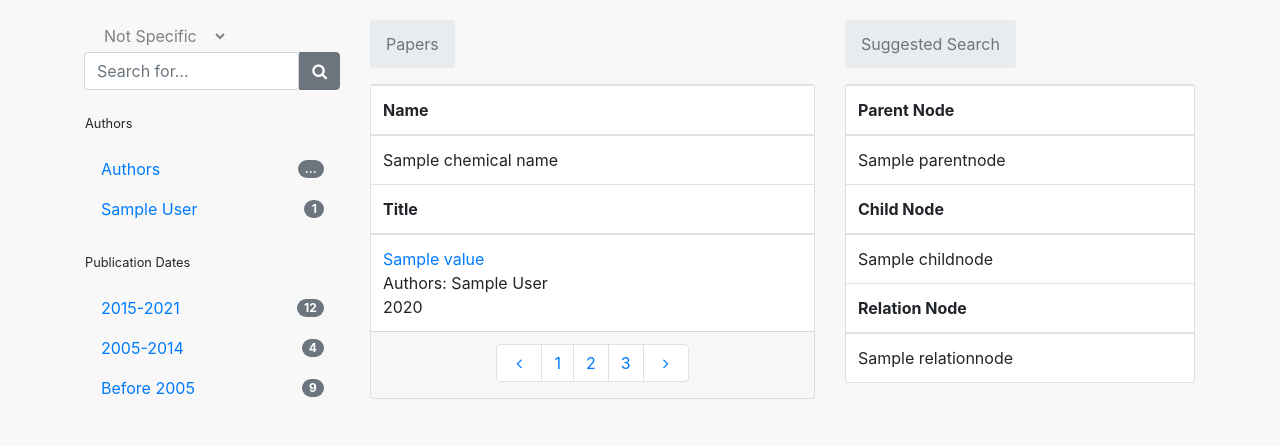
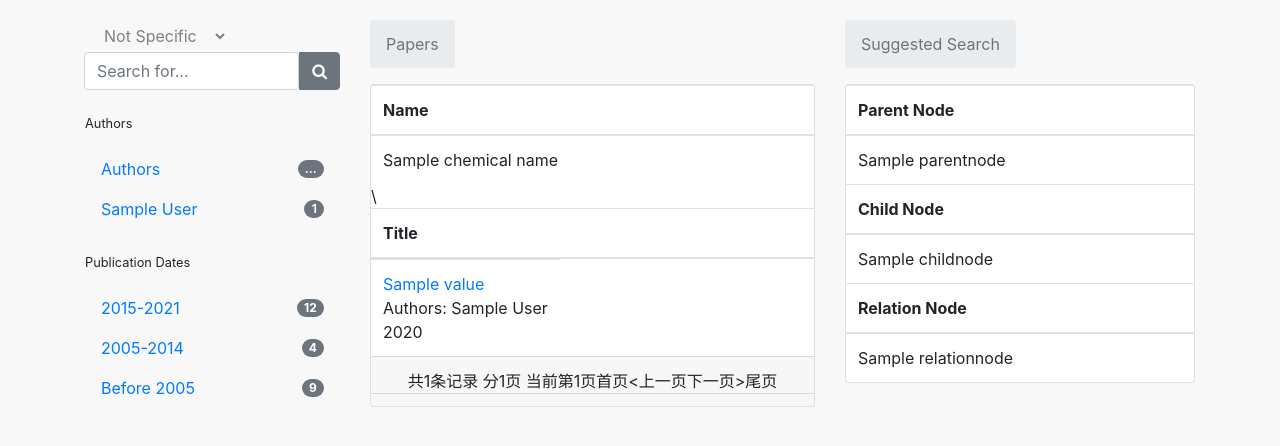
Before and after one commit to Wanyu42/COVID-19-Knowledge-Base, a Flask app: template templates/list.html in a window 1280 px wide. Shown: the top 446 px of the page. Run offline with Flask 2, Linux system fonts and the light colour scheme; the template is opened without the code that fills it: most values are stand-ins (such as "Sample title", 1, 10 or a date in 2020); parts of the project's set-up code (start-up, migrations or seed data) failed here and were passed over; some libraries are stand-ins or nearby versions.

Commit message:
page update

```diff
--- a/templates/list.html
+++ b/templates/list.html
@@ -34,8 +34,56 @@
         }
         -->
     </style>
+    <script>
+function goPage(pno,psize){
+  var itable = document.getElementById("paperListTable");
+  var num = itable.rows.length;//表格所有行数(所有记录数)
+  console.log(num);
+  var totalPage = 0;//总页数
+  var pageSize = psize;//每页显示行数
+  //总共分几页
+  if(num/pageSize > parseInt(num/pageSize)){
+      totalPage=parseInt(num/pageSize)+1;
+    }else{
+      totalPage=parseInt(num/pageSize);
+    }
+  var currentPage = pno;//当前页数
+  var startRow = (currentPage - 1) * pageSize+1;//开始显示的行 31
+    var endRow = currentPage * pageSize;//结束显示的行  40
+    endRow = (endRow > num)? num : endRow;  //40
+    console.log(endRow);
+    //遍历显示数据实现分页
+  for(var i=1;i<(num+1);i++){
+    var irow = itable.rows[i-1];
+    if(i>=startRow && i<=endRow){
+      irow.style.display = "block";
+    }else{
+      irow.style.display = "none";
+    }
+  }
+  var tempStr = num+" results, "+totalPage+" pages, current page: "+currentPage;
+  var turnPage = "";
+  if(currentPage>1){
+    turnPage += "<a href=\"#\" onClick=\"goPage("+(1)+","+psize+")\">First</a>";
+    turnPage += "<a href=\"#\" onClick=\"goPage("+(currentPage-1)+","+psize+")\">Prev</a>"
+  }
+  else{
+    turnPage += "First";
+    turnPage += "Prev";
+  }
+  if(currentPage<totalPage){
+    turnPage += "<a href=\"#\" onClick=\"goPage("+(currentPage+1)+","+psize+")\">Next</a>";
+    turnPage += "<a href=\"#\" onClick=\"goPage("+(totalPage)+","+psize+")\">Last</a>";
+  }else{
+    turnPage += "Next";
+    turnPage += "Last";
+  }
+  document.getElementById("page1").innerHTML = tempStr;
+  document.getElementById("page2").innerHTML = turnPage;
+}
+</script>
 </head>
-<body>
+<body onload="goPage(1,4);">
 <link href="https://maxcdn.bootstrapcdn.com/font-awesome/4.3.0/css/font-awesome.min.css" rel="stylesheet">
 <div class="container">
     <div class="row">
@@ -111,7 +159,7 @@
                                 <th class="align-middle bt-0">Title</th>
                             </tr>
                         </thead>
-                        <tbody>
+                        <tbody id="paperListTable">\
                             {% if paperlist %}
                             {% for key,value in paperlist.items() %}
                             <tr>
@@ -124,16 +172,9 @@
                         </tbody>
                     </table>
                 </div>
-                <div class="d-flex justify-content-center pb-0 card-footer">
-                    <nav class="" aria-label="Page navigation example">
-                        <ul class="pagination">
-                            <li class="page-item"><a href="#" class="page-link" aria-label="Previous"><span aria-hidden="true"><i class="fa fa-fw fa-angle-left"></i></span><span class="sr-only">Previous</span></a></li>
-                            <li class="page-item"><a href="#" class="page-link" id="page1">1</a></li>
-                            <li class="page-item"><a href="#" class="page-link" id="page2">2</a></li>
-                            <li class="page-item"><a href="#" class="page-link" id="page3">3</a></li>
-                            <li class="page-item"><a href="#" class="page-link" aria-label="Next"><span aria-hidden="true"><i class="fa fa-fw fa-angle-right"></i></span><span class="sr-only">Next</span></a></li>
-                        </ul>
-                    </nav>
+                <div class="d-flex justify-content-center pb-0 card-footer" id="page1">
+                </div>
+                <div class="d-flex justify-content-center pb-0 card-footer" id="page2">
                 </div>
             </div>
         </div>
--- a/templates/list.js
+++ b/templates/list.js
@@ -85,6 +85,50 @@ function handleClicked(evt) {
     //$("#key-" + key_number).focus();
 }
 
+function goPage(pno,psize){
+  var itable = document.getElementById("paperListTable");
+  var num = itable.rows.length;//表格所有行数(所有记录数)
+  console.log(num);
+  var totalPage = 0;//总页数
+  var pageSize = psize;//每页显示行数
+  //总共分几页
+  if(num/pageSize > parseInt(num/pageSize)){
+      totalPage=parseInt(num/pageSize)+1;
+    }else{
+      totalPage=parseInt(num/pageSize);
+    }
+  var currentPage = pno;//当前页数
+  var startRow = (currentPage - 1) * pageSize+1;//开始显示的行 31
+    var endRow = currentPage * pageSize;//结束显示的行  40
+    endRow = (endRow > num)? num : endRow;  //40
+    console.log(endRow);
+    //遍历显示数据实现分页
+  for(var i=1;i<(num+1);i++){
+    var irow = itable.rows[i-1];
+    if(i>=startRow && i<=endRow){
+      irow.style.display = "block";
+    }else{
+      irow.style.display = "none";
+    }
+  }
+  var tempStr = "共"+num+"条记录 分"+totalPage+"页 当前第"+currentPage+"页";
+  if(currentPage>1){
+    tempStr += "<a href=\"#\" onClick=\"goPage("+(1)+","+psize+")\">首页</a>";
+    tempStr += "<a href=\"#\" onClick=\"goPage("+(currentPage-1)+","+psize+")\"><上一页</a>"
+  }else{
+    tempStr += "首页";
+    tempStr += "<上一页";
+  }
+  if(currentPage<totalPage){
+    tempStr += "<a href=\"#\" onClick=\"goPage("+(currentPage+1)+","+psize+")\">下一页></a>";
+    tempStr += "<a href=\"#\" onClick=\"goPage("+(totalPage)+","+psize+")\">尾页</a>";
+  }else{
+    tempStr += "下一页>";
+    tempStr += "尾页";
+  }
+  document.getElementById("page1").innerHTML = tempStr;
+}
+
 
 $(document).ready(function() {
 
@@ -100,7 +144,8 @@ $(document).ready(function() {
             //$(document).keyup(handlePageKeyUp);
 
 			//Set up the click events
-			$(document).click(handleClicked);
+			//$(document).click(handleClicked);
+			goPage(3,5);
 			//var paperList = $("paperlist.items()");
 			//console.log(paperList);
 });
```
